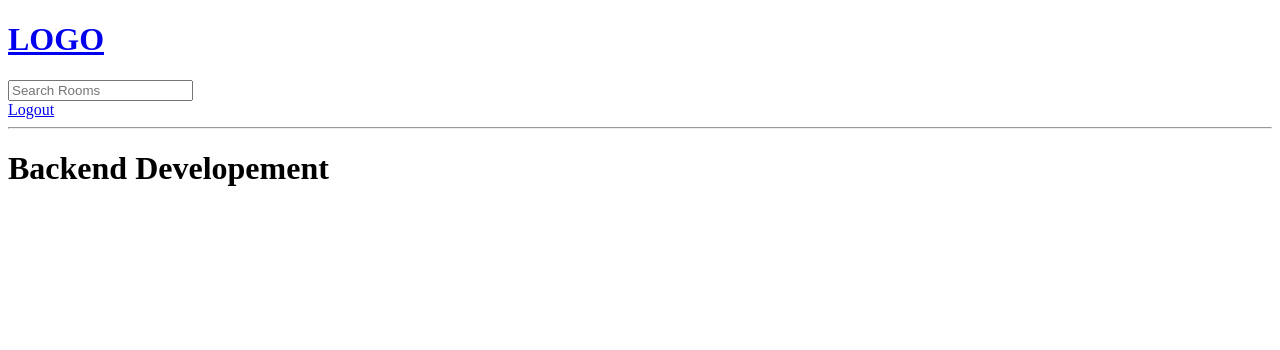
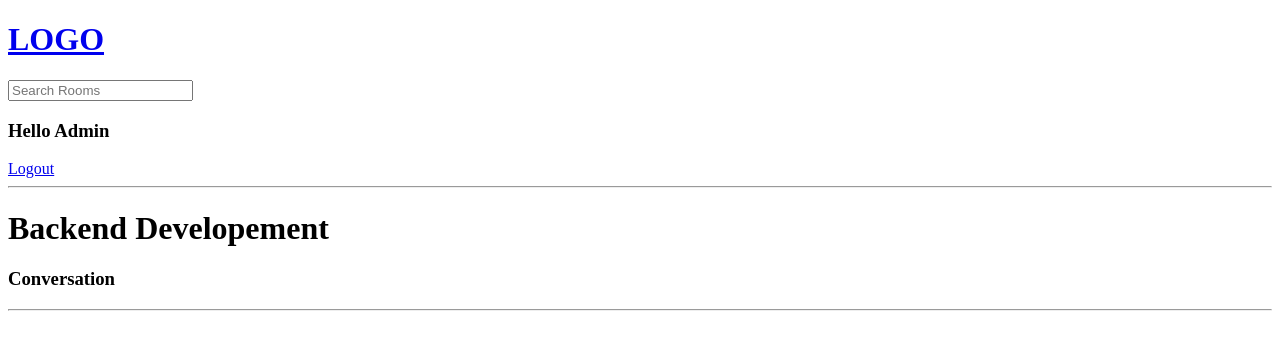
Before and after one commit to JesseAger/100daysOfDjango, a Django app: page /room/6/ in a window 1280 px wide. Shown: the top 350 px of the page. Run offline with Django 4.2, Linux system fonts and the light colour scheme; a user stored in the database is signed in; data comes from the database, SQL or seed files in the repository; both versions use the stored data as it was after the commit.

Commit message:
commnent-wrapper

```diff
--- a/src/base/templates/base/room.html
+++ b/src/base/templates/base/room.html
@@ -4,4 +4,12 @@
 
 <h1>{{room.name}}</h1>
 
+<p>{{ room.description}}</p>
+
+<div class="comment-wrapper">
+
+    <h3>Conversation</h3>
+    <hr>
+</div>
+
 {% endblock content %}
--- a/src/templates/navbar.html
+++ b/src/templates/navbar.html
@@ -11,6 +11,8 @@
 
 {% if request.user.is_authenticated %}
 
+<h3>Hello {{ request.user }}</h3>
+
 <a href="{% url 'logout' %}">Logout</a>
 {% else %}
 <a href="{% url 'login' %}">Login</a>
```
Also changed, not shown: src/base/views.py (+0 -25 lines), src/db.sqlite3.
